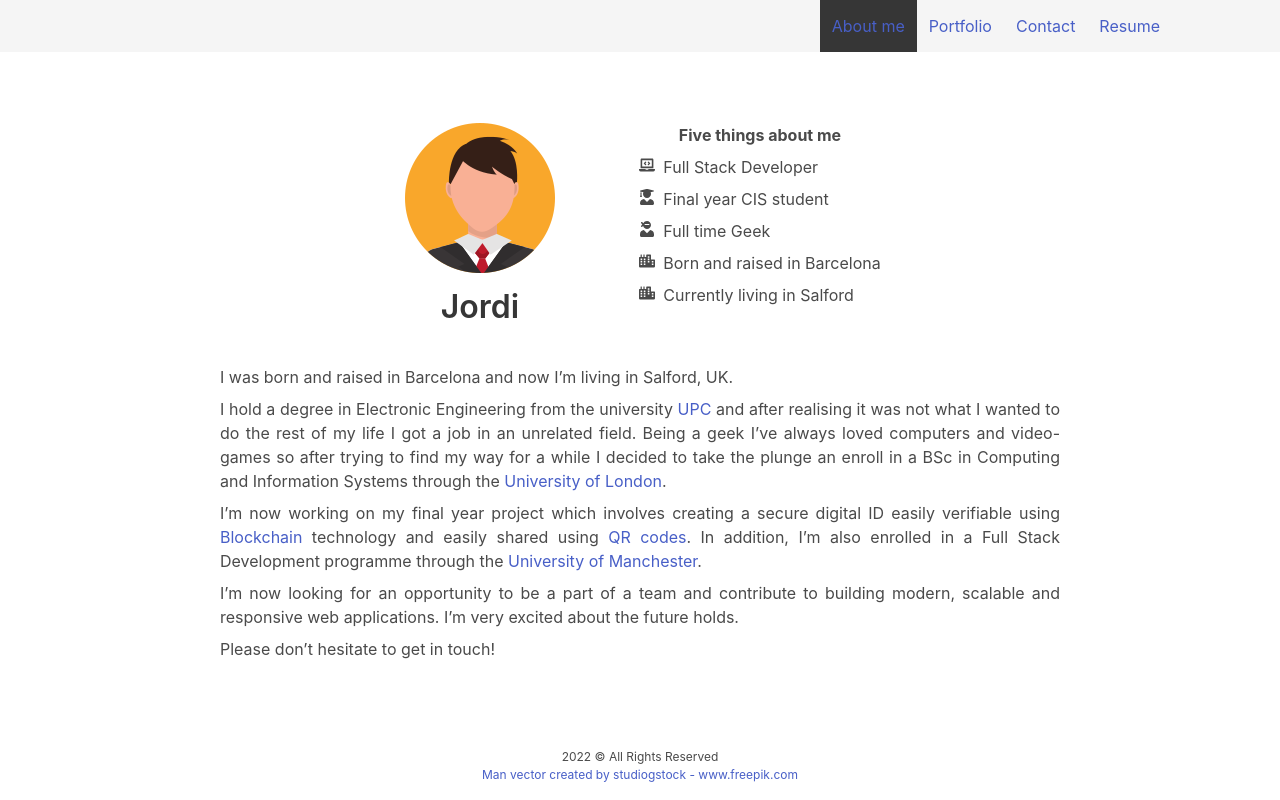
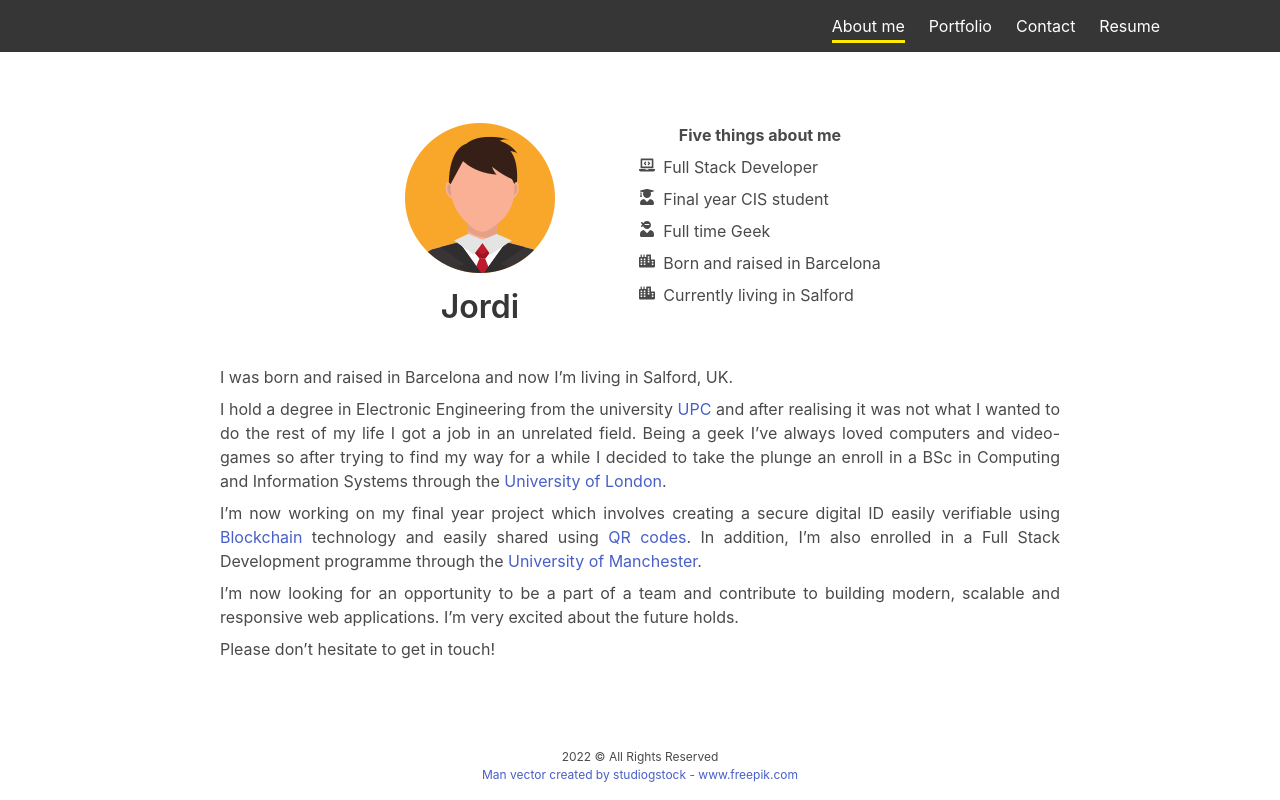
Before and after one commit to AidKool/react-portfolio, a React (Create React App) app: page / in a window 1280 px wide. Built offline with nearby package versions, Linux system fonts and the light colour scheme; the HTML template or start-up script is replaced by a standard one.

Commit message:
Style Navigation component

```diff
--- a/src/Components/Navigation.js
+++ b/src/Components/Navigation.js
@@ -1,5 +1,7 @@
 import React from 'react';
 import PropTypes from 'prop-types';
+
+import '../assets/scss/navigation.scss';
 
 function Navigation({ currentPage, setCurrentPage }) {
   const [showMenu, setShowMenu] = React.useState(false);
@@ -9,7 +11,7 @@ function Navigation({ currentPage, setCurrentPage }) {
   }
 
   return (
-    <nav className="navbar is-light" role="navigation" aria-label="main navigation">
+    <nav className="navbar is-dark" role="navigation" aria-label="main navigation">
       <div className="container px-2">
         <div className="navbar-brand">
           <div
@@ -27,25 +29,49 @@ function Navigation({ currentPage, setCurrentPage }) {
           </div>
         </div>
 
-        <div className={showMenu ? 'navbar-menu is-active' : 'navbar-menu'}>
-          <ul className="navbar-end">
-            <li className={currentPage === 'about' ? 'has-background-dark navbar-item' : 'navbar-item'}>
-              <a href="#about" onClick={() => setCurrentPage('about')}>
+        <div className={showMenu ? 'navbar-menu is-active py-0 is-shadowless' : 'navbar-menu'}>
+          <ul className="navbar-end has-background-dark">
+            <li className="navbar-item">
+              <a
+                href="#about"
+                className={currentPage === 'about' ? 'has-text-white active' : 'has-text-white'}
+                onClick={() => {
+                  setCurrentPage('about');
+                  toggleMenu();
+                }}>
                 About me
               </a>
             </li>
-            <li className={currentPage === 'portfolio' ? 'has-background-dark navbar-item' : 'navbar-item'}>
-              <a href="#portfolio" onClick={() => setCurrentPage('portfolio')}>
+            <li className="navbar-item">
+              <a
+                href="#portfolio"
+                className={currentPage === 'portfolio' ? 'has-text-white active' : 'has-text-white'}
+                onClick={() => {
+                  setCurrentPage('portfolio');
+                  toggleMenu();
+                }}>
                 Portfolio
               </a>
             </li>
-            <li className={currentPage === 'contact' ? 'has-background-dark navbar-item' : 'navbar-item'}>
-              <a href="#contact" onClick={() => setCurrentPage('contact')}>
+            <li className="navbar-item">
+              <a
+                href="#contact"
+                className={currentPage === 'contact' ? 'has-text-white active' : 'has-text-white'}
+                onClick={() => {
+                  setCurrentPage('contact');
+                  toggleMenu();
+                }}>
                 Contact
               </a>
             </li>
-            <li className={currentPage === 'resume' ? 'has-background-dark navbar-item' : 'navbar-item'}>
-              <a href="#resume" onClick={() => setCurrentPage('resume')}>
+            <li className="navbar-item">
+              <a
+                href="#resume"
+                className={currentPage === 'resume' ? 'has-text-white active' : 'has-text-white'}
+                onClick={() => {
+                  setCurrentPage('resume');
+                  toggleMenu();
+                }}>
                 Resume
               </a>
             </li>
--- /dev/null
+++ b/src/assets/scss/colors.scss
@@ -0,0 +1,3 @@
+$blue: #067BC2;
+$rose: #F45B69;
+$yellow: #FEEA00;
--- /dev/null
+++ b/src/assets/scss/navigation.scss
@@ -0,0 +1,19 @@
+@import './colors.scss';
+
+li.navbar-item > a {
+  position: relative;
+}
+
+li.navbar-item > a:hover {
+  color: $yellow !important;
+}
+
+li.navbar-item > a.active:after {
+  content: "";
+  position: absolute;
+  background-color: $yellow;
+  height: 3px;
+  width: 100%;
+  left: 0;
+  bottom: -5px;
+}
```
